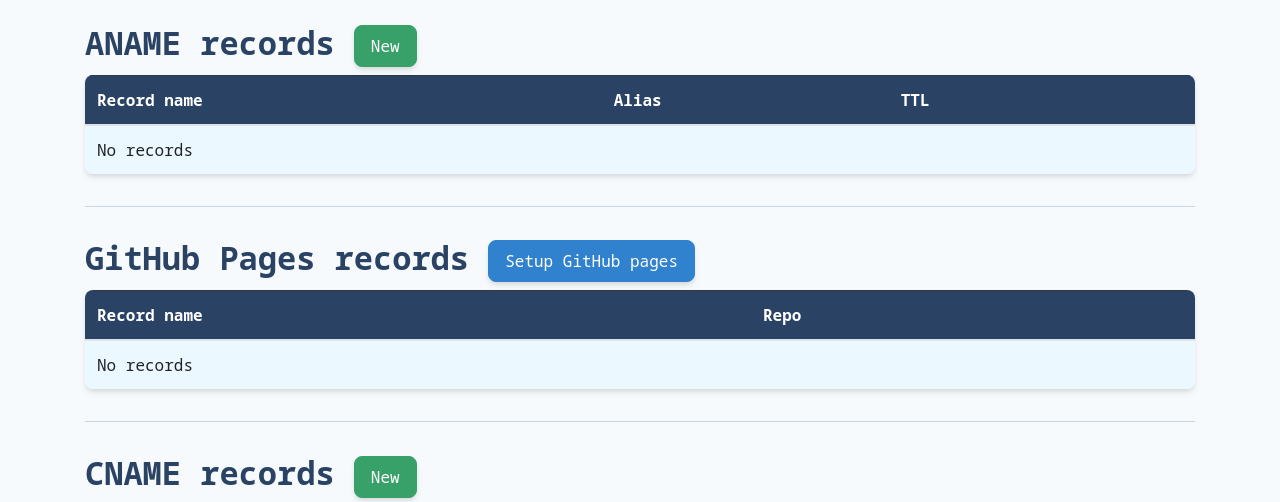
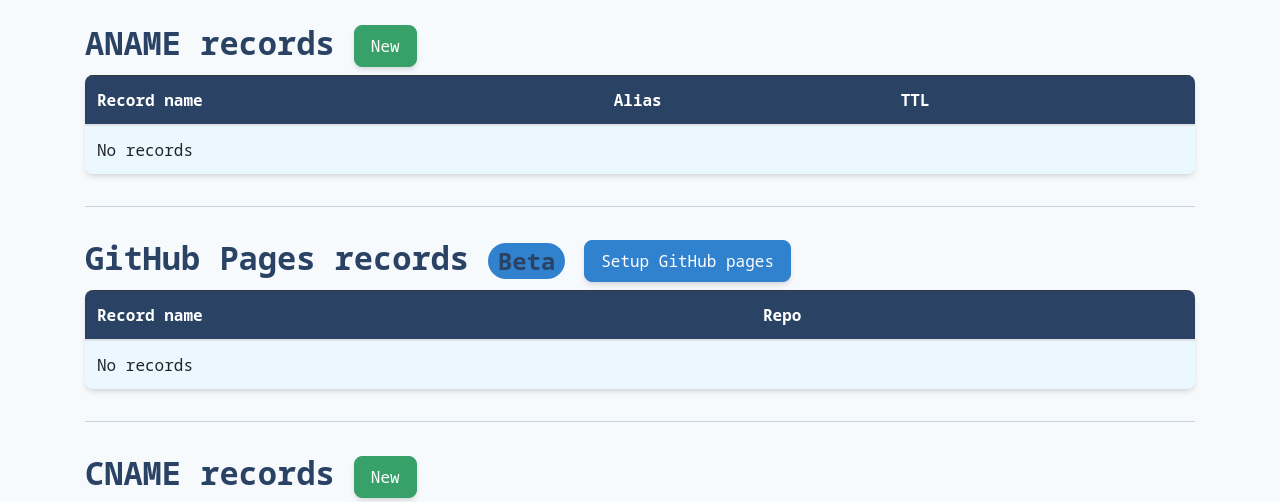
Before and after one commit to AS207960/hexdns, a Django app: template hexdns_django/dns_grpc/templates/dns_grpc/fzone/zone.html in a window 1280 px wide; the page is wider, and only the part inside the window is pictured. Shown: the part 1147-1649 px from the top of that part. Run offline with Django 3.2, Linux system fonts and the light colour scheme; the template is opened without the code that fills it, so the values that code supplies are empty; parts of the project's set-up code (start-up, migrations or seed data) failed here and were passed over; some libraries are stand-ins or nearby versions.

Commit message:
fix styling on github pages integration

```diff
--- a/hexdns_django/dns_grpc/templates/dns_grpc/fzone/zone.html
+++ b/hexdns_django/dns_grpc/templates/dns_grpc/fzone/zone.html
@@ -166,7 +166,11 @@
             </table>
         </div>
         <hr>
-        <h2>GitHub Pages records <a href="{% url 'setup_github_pages' zone.id %}" class="btn btn-primary">Setup GitHub pages</a></h2>
+        <h2>
+            GitHub Pages records
+            <span class="badge bg-primary">Beta</span>
+            <a href="{% url 'setup_github_pages' zone.id %}" class="btn btn-primary ms-2">Setup GitHub pages</a>
+        </h2>
         <div class="table-responsive">
             <table class="table table-striped table-hover">
                 <thead class="table-dark">
--- a/hexdns_django/dns_grpc/templates/dns_grpc/github/add_github_record.html
+++ b/hexdns_django/dns_grpc/templates/dns_grpc/github/add_github_record.html
@@ -17,7 +17,7 @@
                 {% else %}
                     <h2>Select a repository to deploy from</h2>
                     {% for repo in repositories %}
-                        <div class="card">
+                        <div class="card my-3">
                             <div class="card-header">{{ repo.full_name }}</div>
                             <div class="card-body">
                                 <h5 class="card-title">{{ repo.name }}</h5>
```
